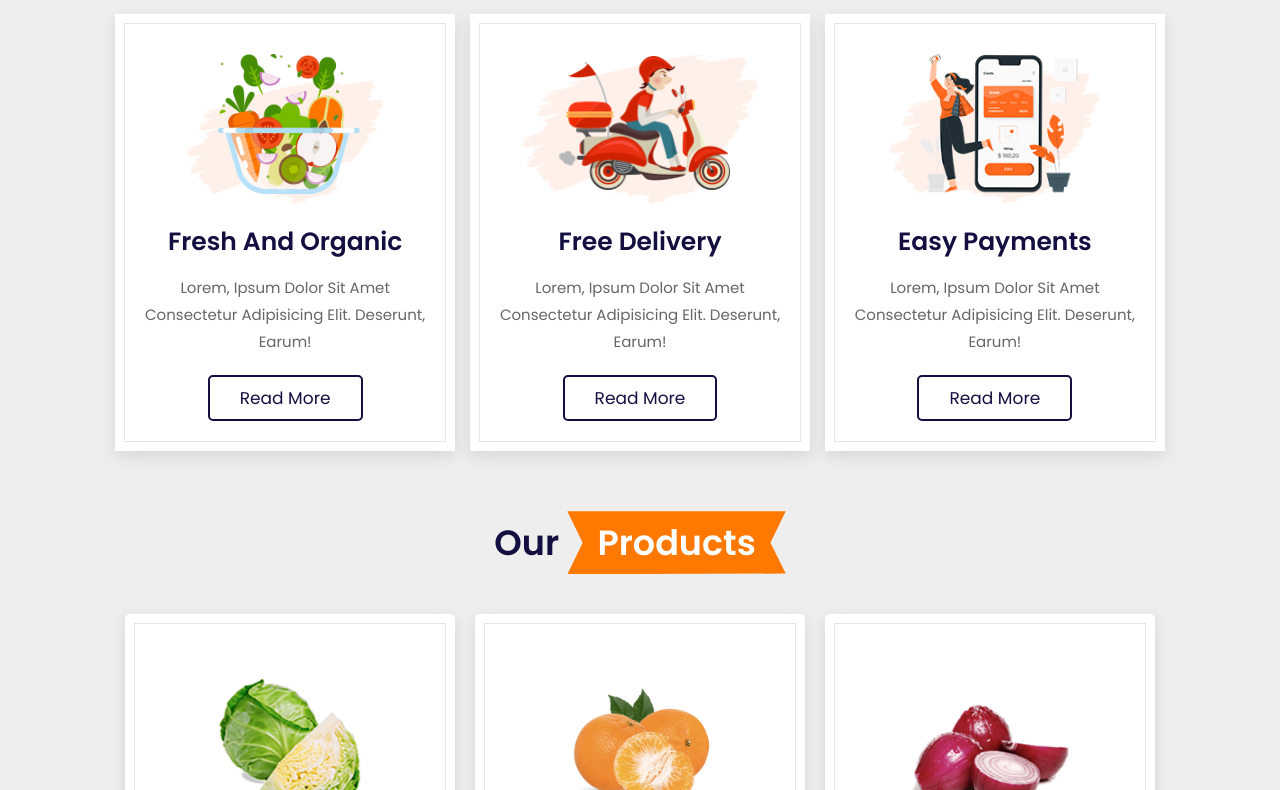
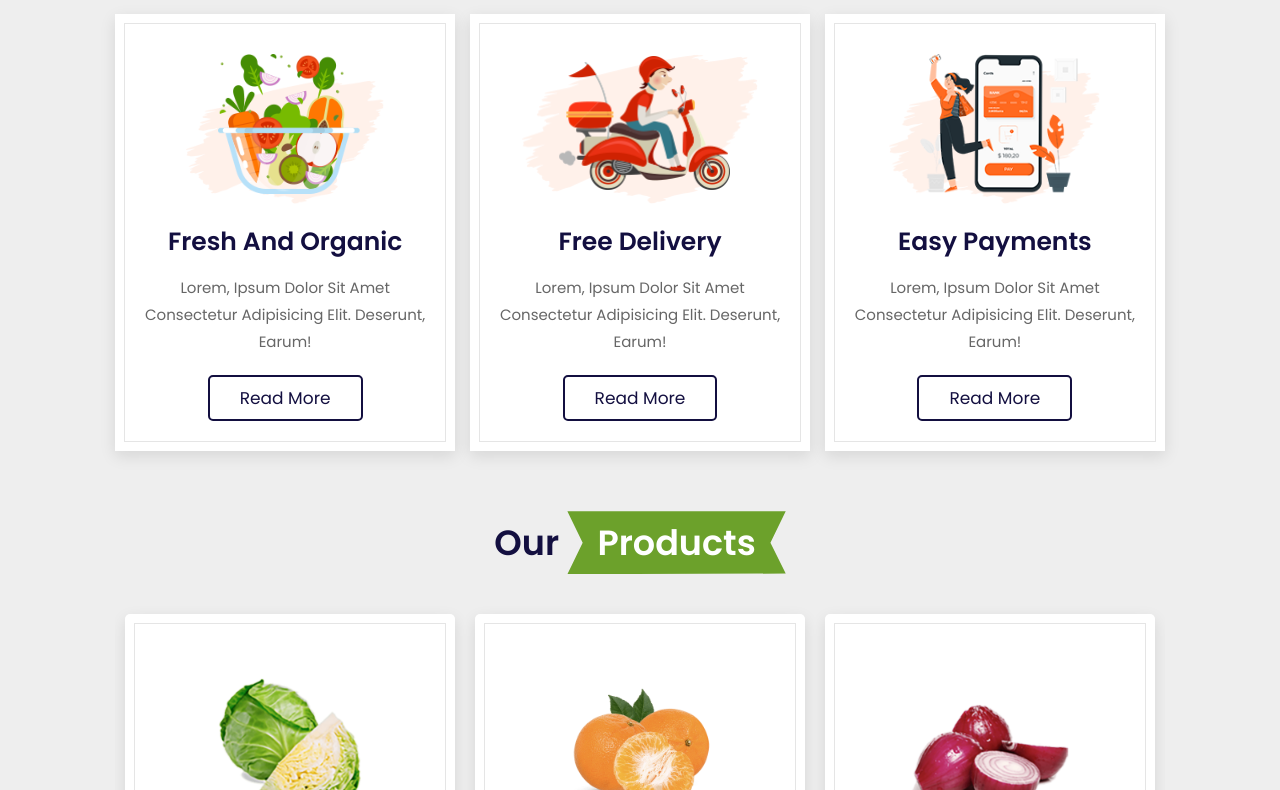
Before and after one commit to Noushad96/MyGrofer, a plain HTML site: page index.html in a window 1280 px wide. Shown: the part 571-1361 px from the top of the page. Drawn offline with nearby package versions, Linux system fonts and the light colour scheme.

Commit message:
updated the color

```diff
--- a/css/style.css
+++ b/css/style.css
@@ -1,7 +1,7 @@
 @import url('https://fonts.googleapis.com/css2?family=Poppins:wght@100;300;400;500;600&display=swap');
 
 :root{
-    --orange:#ff7800;
+    --orange:#6ca12b;
     --black:#130f40;
     --light-color:#666;
     --box-shadow:0 .5rem 1.5rem rgba(0,0,0,.1);
```
